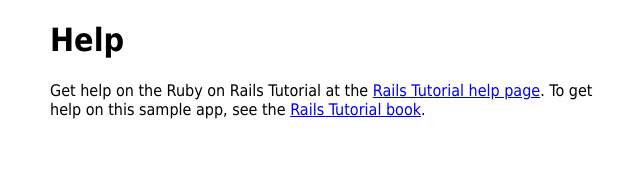
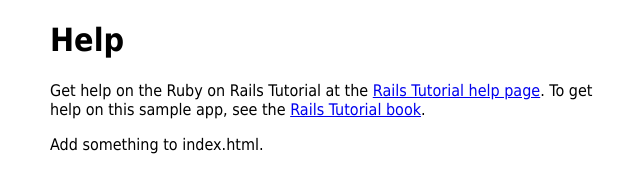
Before and after one commit to robertoriv/git-tutorial, a plain HTML site: page index.html in a window 1280 px wide. Shown: the whole page, without its empty margins (310-950 px from the left). Drawn offline with Linux system fonts and the light colour scheme.

Commit message:
Add something to index.html.

```diff
--- a/index.html
+++ b/index.html
@@ -12,5 +12,8 @@
       To get help on this sample app, see the
       <a href="http://railstutorial.org/book">Rails Tutorial book</a>.
     </p>
+    <p>
+      Add something to index.html.
+    </p>
   </body>
 </html>
```
